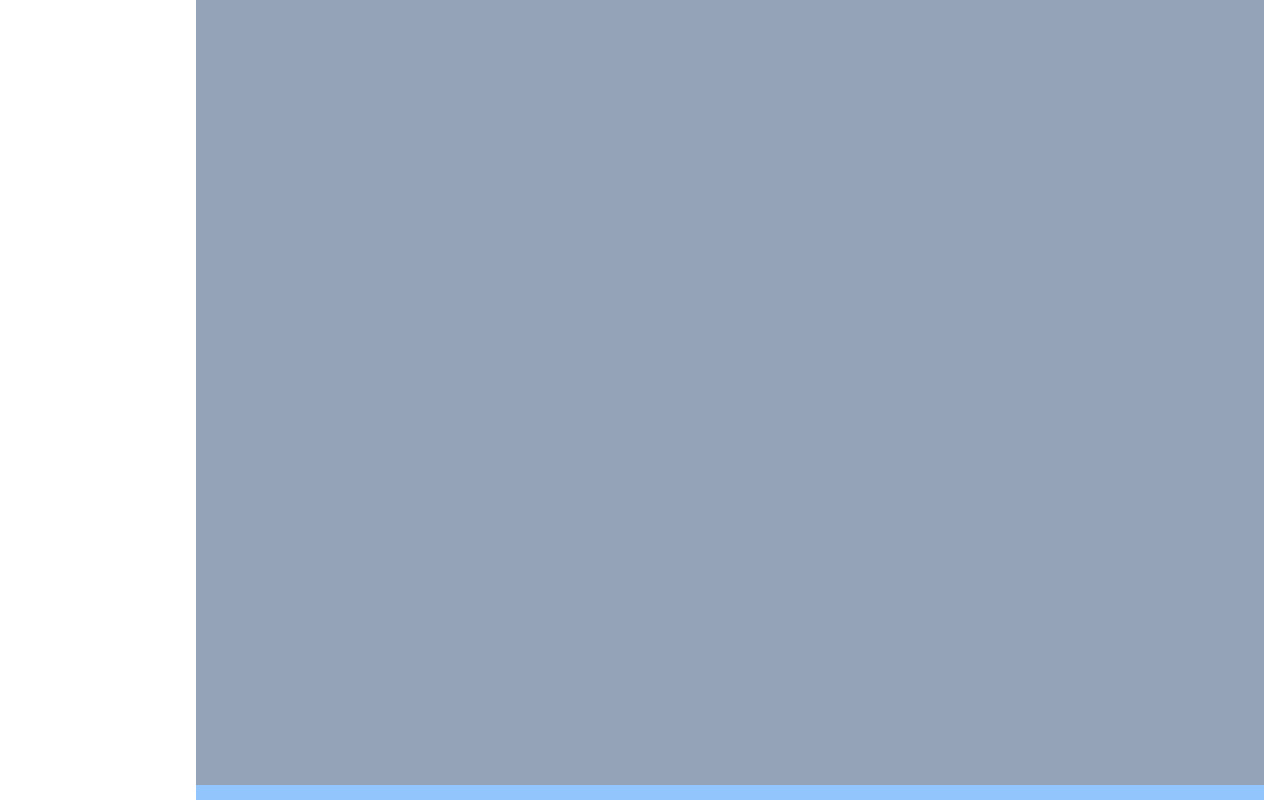
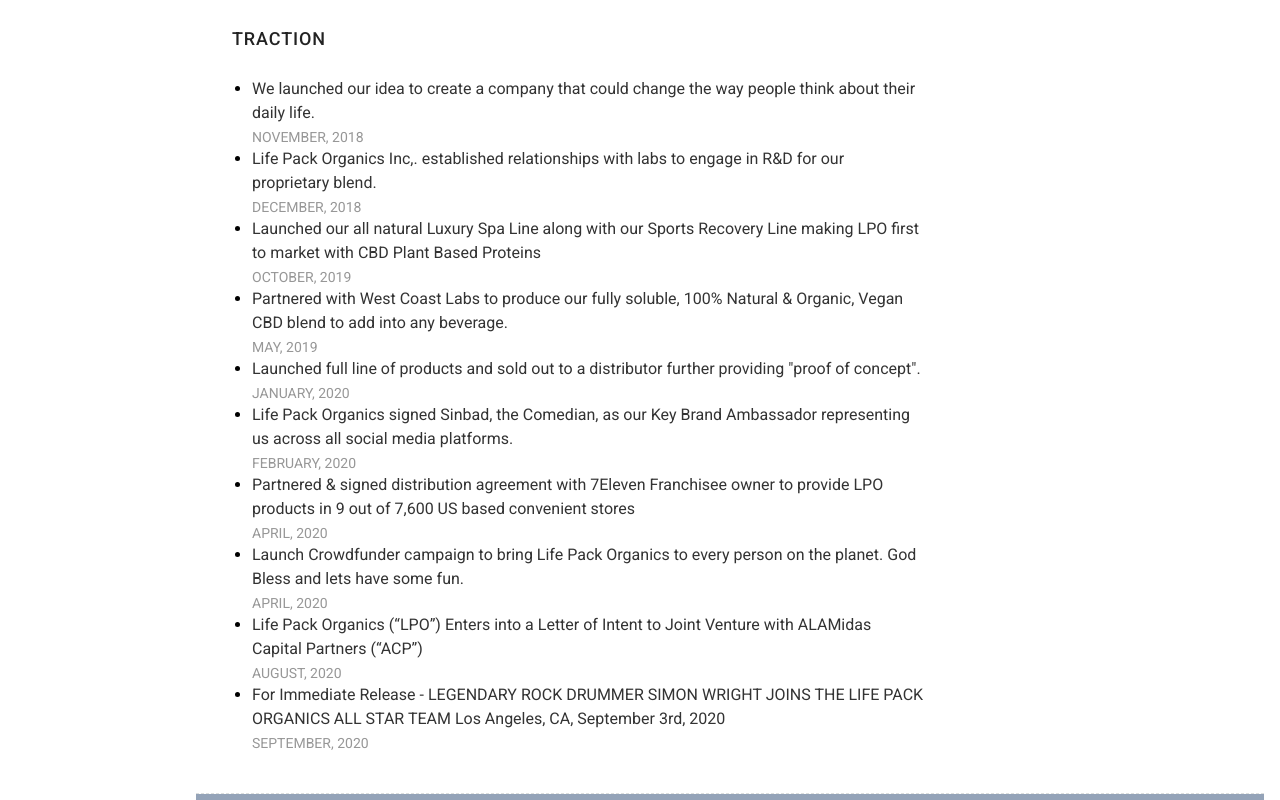
Before and after one commit to usman-FE/crowdfunder-details, a website: page index.html in a window 1280 px wide. Shown: the part 2060-2860 px from the top of the page. Drawn offline with nearby package versions, Linux system fonts and the light colour scheme.

Commit message:
Built TRACKING section

```diff
--- a/index.html
+++ b/index.html
@@ -583,6 +583,111 @@
           </p>
         </section>
         <!-- COMPANY OVERVIEW SECTION END -->
+        <!-- TRACTION SECTION START -->
+        <section id="traction"
+          class="py-5 px-2.5 md:py-10 md:px-9 bg-white border-b border-dashed border-[#DCDEDD] text-sm">
+          <h2 class="text-xl md:text-lg font-medium tracking-wider uppercase text-[#222] mb-6">
+            Traction
+          </h2>
+          <ul class="list-disc px-1 lg:px-5">
+            <li class="text-sm md:text-base">
+              <div class="max-w-2xl">
+                <p class="text-[#333]">
+                  We launched our idea to create a company that could change the way people think about their daily
+                  life.
+                </p>
+                <span class="block text-[#979797] uppercase mt-0.5 text-xs md:text-sm">November, 2018</span>
+              </div>
+            </li>
+            <li class="text-sm md:text-base">
+              <div class="max-w-2xl">
+                <p class="text-[#333]">
+                  Life Pack Organics Inc,. established relationships with labs to engage in R&D for our proprietary
+                  blend.
+                </p>
+                <span class="block text-[#979797] uppercase mt-0.5 text-xs md:text-sm">DECEMBER, 2018</span>
+              </div>
+            </li>
+            <li class="text-sm md:text-base">
+              <div class="max-w-2xl">
+                <p class="text-[#333]">
+                  Launched our all natural Luxury Spa Line along with our Sports Recovery Line making LPO first to
+                  market with CBD Plant
+                  Based Proteins
+                </p>
+                <span class="block text-[#979797] uppercase mt-0.5 text-xs md:text-sm">OCTOBER, 2019</span>
+              </div>
+            </li>
+            <li class="text-sm md:text-base">
+              <div class="max-w-2xl">
+                <p class="text-[#333]">
+                  Partnered with West Coast Labs to produce our fully soluble, 100% Natural & Organic, Vegan CBD blend
+                  to add into
+                  any
+                  beverage.
+                </p>
+                <span class="block text-[#979797] uppercase mt-0.5 text-xs md:text-sm">MAY, 2019</span>
+              </div>
+            </li>
+            <li class="text-sm md:text-base">
+              <div class="max-w-2xl">
+                <p class="text-[#333]">
+                  Launched full line of products and sold out to a distributor further providing "proof of concept".
+                </p>
+                <span class="block text-[#979797] uppercase mt-0.5 text-xs md:text-sm">JANUARY, 2020</span>
+              </div>
+            </li>
+            <li class="text-sm md:text-base">
+              <div class="max-w-2xl">
+                <p class="text-[#333]">
+                  Life Pack Organics signed Sinbad, the Comedian, as our Key Brand Ambassador representing us across all
+                  social media
+                  platforms.
+                </p>
+                <span class="block text-[#979797] uppercase mt-0.5 text-xs md:text-sm">FEBRUARY, 2020</span>
+              </div>
+            </li>
+            <li class="text-sm md:text-base">
+              <div class="max-w-2xl">
+                <p class="text-[#333]">
+                  Partnered & signed distribution agreement with 7Eleven Franchisee owner to provide LPO products in 9
+                  out of 7,600 US
+                  based convenient stores
+                </p>
+                <span class="block text-[#979797] uppercase mt-0.5 text-xs md:text-sm">APRIL, 2020</span>
+              </div>
+            </li>
+            <li class="text-sm md:text-base">
+              <div class="max-w-2xl">
+                <p class="text-[#333]">
+                  Launch Crowdfunder campaign to bring Life Pack Organics to every person on the planet. God Bless and
+                  lets have some fun.
+                </p>
+                <span class="block text-[#979797] uppercase mt-0.5 text-xs md:text-sm">APRIL, 2020</span>
+              </div>
+            </li>
+            <li class="text-sm md:text-base">
+              <div class="max-w-2xl">
+                <p class="text-[#333]">
+                  Life Pack Organics (“LPO”) Enters into a Letter of Intent to Joint Venture with ALAMidas Capital
+                  Partners (“ACP”)
+                </p>
+                <span class="block text-[#979797] uppercase mt-0.5 text-xs md:text-sm">AUGUST, 2020</span>
+              </div>
+            </li>
+            <li class="text-sm md:text-base">
+              <div class="max-w-2xl">
+                <p class="text-[#333]">
+                  For Immediate Release - LEGENDARY ROCK DRUMMER SIMON WRIGHT JOINS THE LIFE PACK ORGANICS ALL STAR TEAM
+                  Los Angeles, CA,
+                  September 3rd, 2020
+                </p>
+                <span class="block text-[#979797] uppercase mt-0.5 text-xs md:text-sm">SEPTEMBER, 2020</span>
+              </div>
+            </li>
+          </ul>
+        </section>
+        <!-- TRACTION SECTION END -->
         <div class="h-screen bg-slate-400 w-full"></div>
         <div class="h-screen bg-blue-300 w-full"></div>
       </div>
```
Also changed, not shown: dist/main.css.
